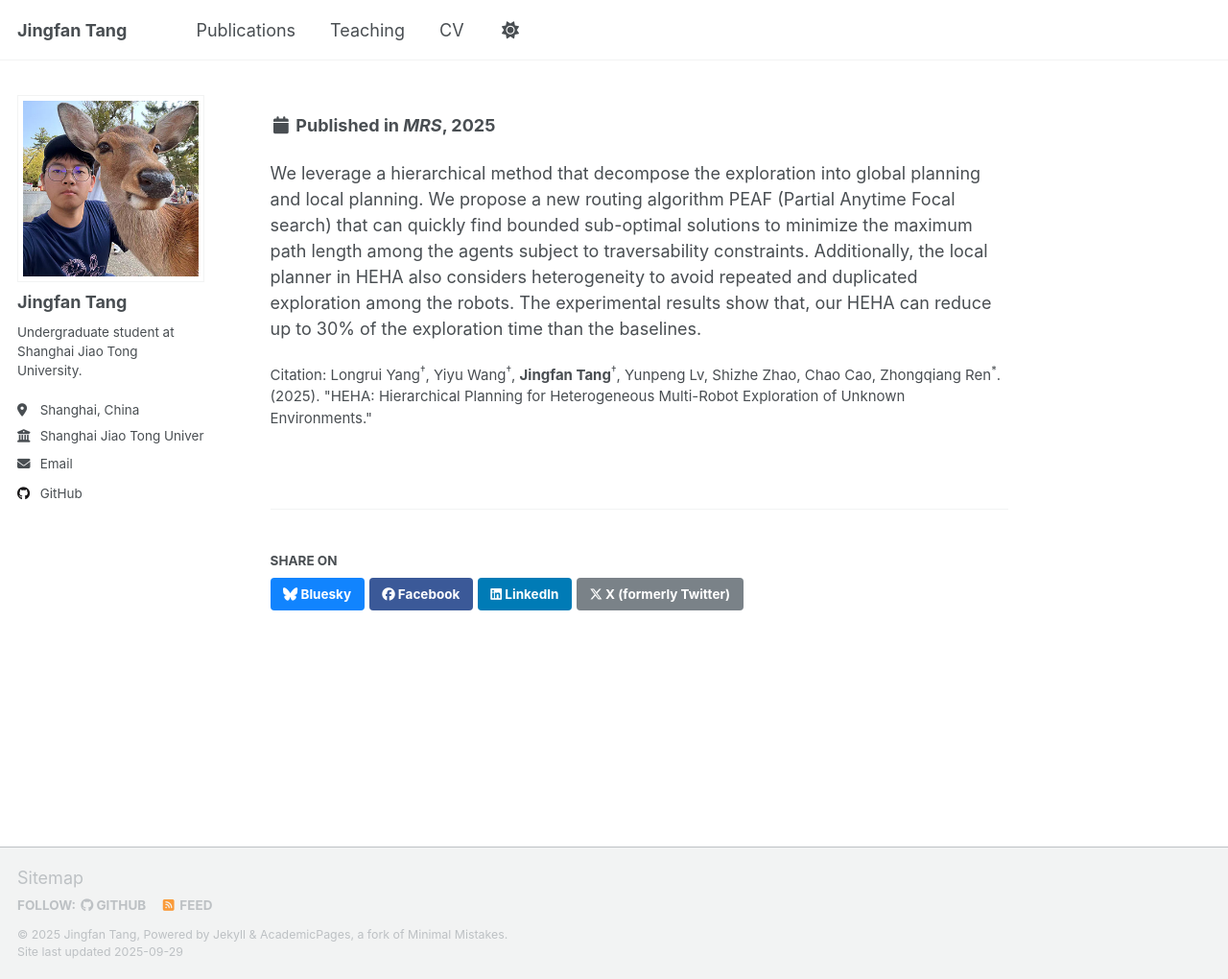
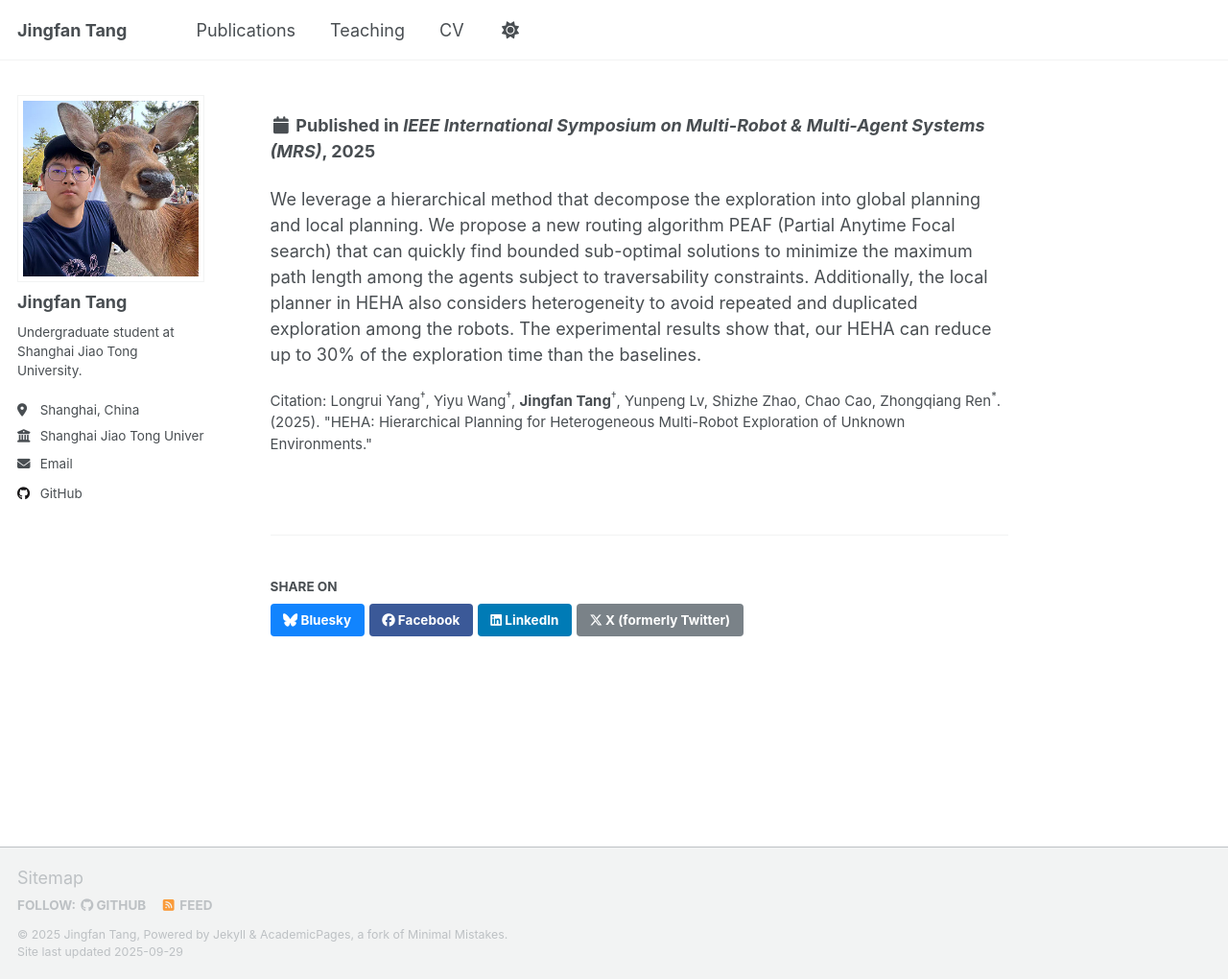
Before and after one commit to tangjingfan/tangjingfan.github.io, a Jekyll site: the page built from _publications/HEHA.md, in a window 1280 px wide and 1020 px high. Shown: the whole window at 96% size. Built offline with Jekyll 4.4.1, drawn with Linux system fonts in a browser that asks for light colours; a script that is not in the unit is left out; some of the changed lines change nothing that is shown.

Commit message:
feat: mrs(full name) accepted

```diff
--- a/_publications/HEHA.md
+++ b/_publications/HEHA.md
@@ -6,8 +6,8 @@
 permalink: /publication/HEHA
 excerpt: 'This paper considers the path planning problem for autonomous exploration of an unknown environment using multiple heterogeneous robots such as drones, wheeled, and legged robots, which have different capabilities to traverse complex terrains.'
 date: 2025-07-09
-# submission: 'IEEE International Symposium on Multi-Robot & Multi-Agent Systems (MRS)'
-venue: 'MRS'
+venue: 'IEEE International Symposium on Multi-Robot & Multi-Agent Systems (MRS)'
+# venue: 'MRS'
 # paperurl: 'http://academicpages.github.io/files/paper3.pdf'
 # slidesurl: 'http://academicpages.github.io/files/slides1.pdf'
 # bibtexurl: 'http://academicpages.github.io/files/bibtex1.bib'
```
